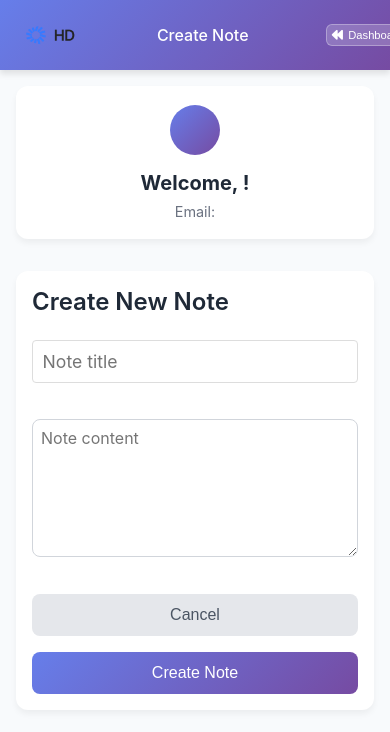
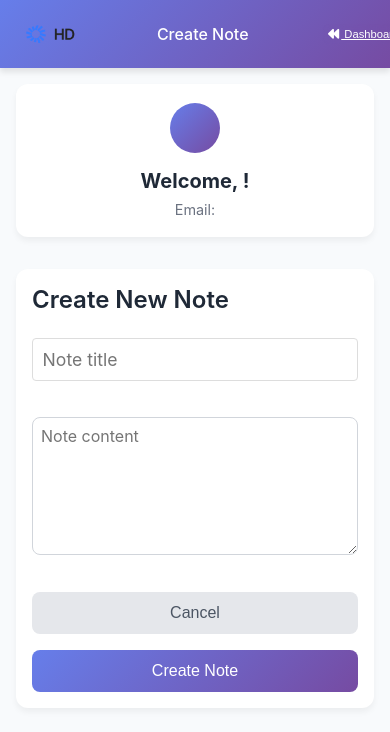
Before and after one commit to Shubhamsh1838/Highway_delite, a React (Create React App) app in the folder frontend/: page /create-note in a window 390 px wide. Shown: the top 732 px of the page. Built offline with nearby package versions, Linux system fonts and the light colour scheme; no server answers.

Commit message:
Update Dashboard.css

```diff
--- a/frontend/src/pages/Dashboard.css
+++ b/frontend/src/pages/Dashboard.css
@@ -52,9 +52,10 @@
 }
 
 .logout-btn {
-  background: rgba(255, 255, 255, 0.2);
+  background: none;
   color: white;
-  border: 1px solid rgba(255, 255, 255, 0.3);
+  border: none;
+  text-decoration: underline;
   padding: 0.5rem 1rem;
   border-radius: 6px;
   cursor: pointer;
@@ -366,15 +367,6 @@
     font-size: 1.2rem;
 }
 
-/* Error Message */
-/* .error-message {
-  background-color: #fef2f2;
-  color: #dc2626;
-  padding: 0.75rem 1rem;
-  border-radius: 8px;
-  margin-bottom: 0.8rem;
-} */
-
 /* Responsive Design */
 @media (max-width: 768px) {
   .dashboard-header {
@@ -525,7 +517,7 @@
     align-items: center;
     width: 100%;
     margin-right: 10%;
-    margin-left: 60px;
+    margin-left: 57px;
     padding: 0.5rem;
   }
 }
```
